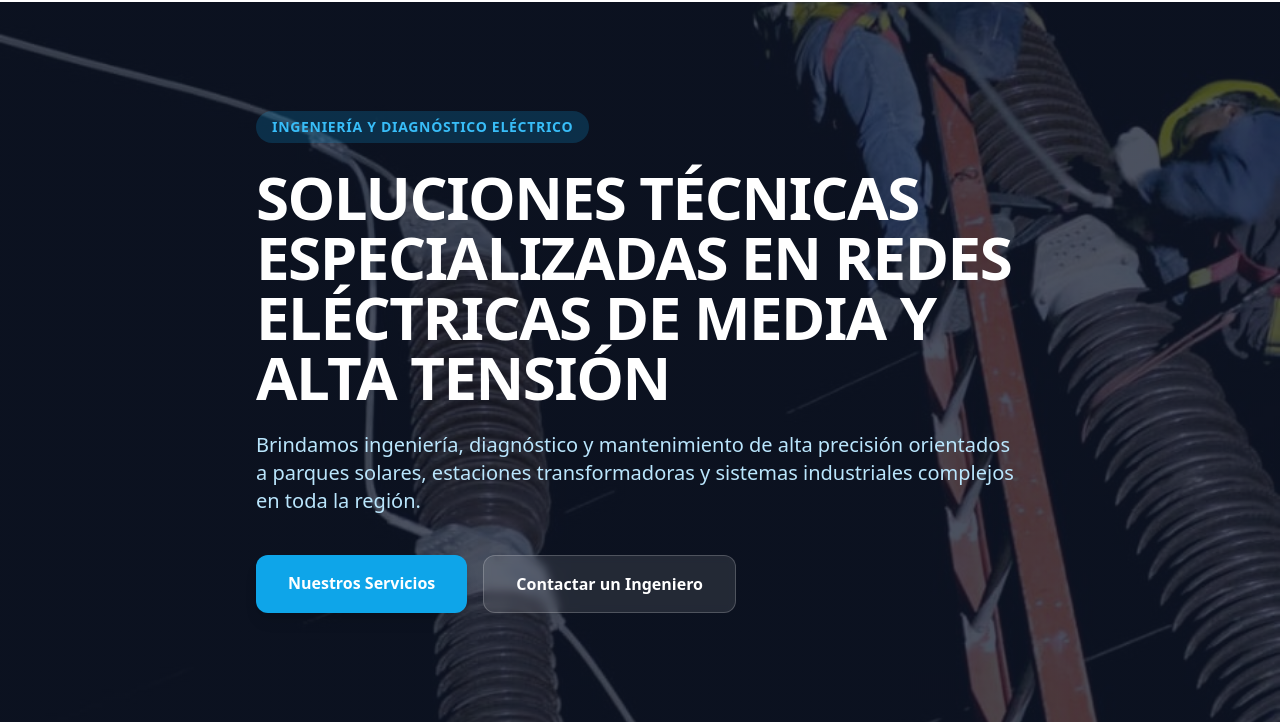
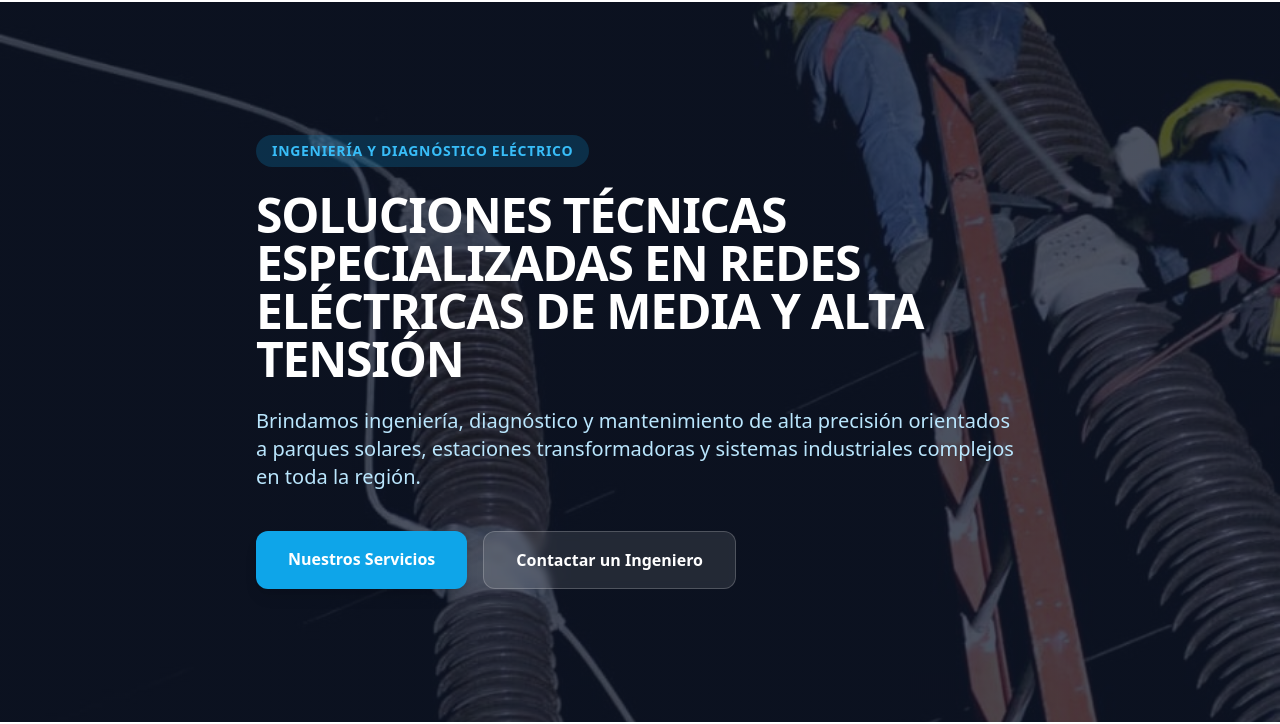
Before and after one commit to Uziel44/electrotest, a plain HTML site: page index.html in a window 1280 px wide. Shown: the part 78-802 px from the top of the page. Drawn offline with nearby package versions, Linux system fonts and the light colour scheme.

Commit message:
Update index.html

```diff
--- a/index.html
+++ b/index.html
@@ -127,7 +127,7 @@
                 <span class="inline-block bg-orange-500/20 text-orange-400 font-semibold px-4 py-1.5 rounded-full text-sm uppercase tracking-wider mb-6">
                     Ingeniería y Diagnóstico Eléctrico
                 </span>
-                <h1 class="text-4xl sm:text-5xl lg:text-6xl font-extrabold text-white tracking-tight leading-tight mb-6">
+                <h1 class="text-2xl sm:text-3xl lg:text-5xl font-extrabold text-white tracking-tight leading-tight mb-6">
                     SOLUCIONES TÉCNICAS ESPECIALIZADAS EN REDES ELÉCTRICAS DE MEDIA Y ALTA TENSIÓN
                 </h1>
                 <p class="text-lg sm:text-xl text-slate-200 font-light mb-10 leading-relaxed">
```
